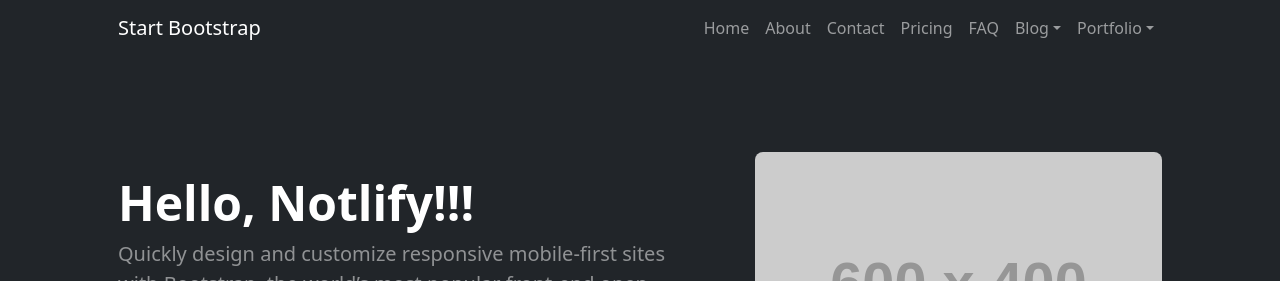
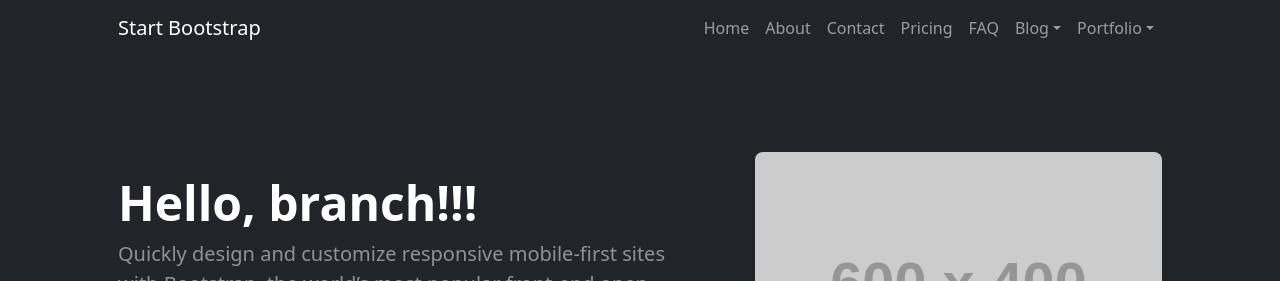
Before and after one commit to Ls33-963/my-website, a plain HTML site: page index.html in a window 1280 px wide. Shown: the top 281 px of the page. Drawn offline with nearby package versions, Linux system fonts and the light colour scheme; placeholder pictures from the web are drawn by us.

Commit message:
update title in index page

```diff
--- a/index.html
+++ b/index.html
@@ -51,7 +51,7 @@
                     <div class="row gx-5 align-items-center justify-content-center">
                         <div class="col-lg-8 col-xl-7 col-xxl-6">
                             <div class="my-5 text-center text-xl-start">
-                                <h1 class="display-5 fw-bolder text-white mb-2">Hello, Notlify!!!</h1>
+                                <h1 class="display-5 fw-bolder text-white mb-2">Hello, branch!!!</h1>
                                 <p class="lead fw-normal text-white-50 mb-4">Quickly design and customize responsive mobile-first sites with Bootstrap, the world’s most popular front-end open source toolkit!</p>
                                 <div class="d-grid gap-3 d-sm-flex justify-content-sm-center justify-content-xl-start">
                                     <a class="btn btn-primary btn-lg px-4 me-sm-3" href="#features">Hi!</a>
```
